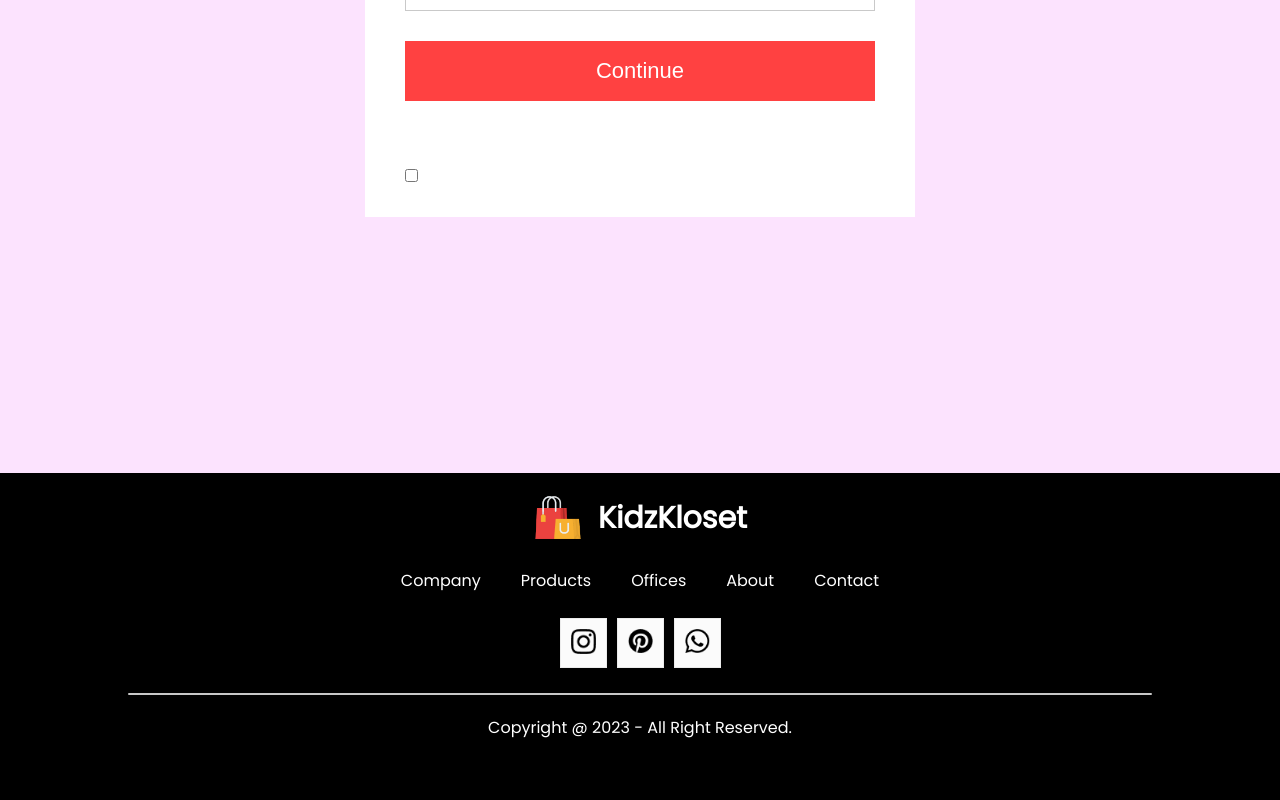
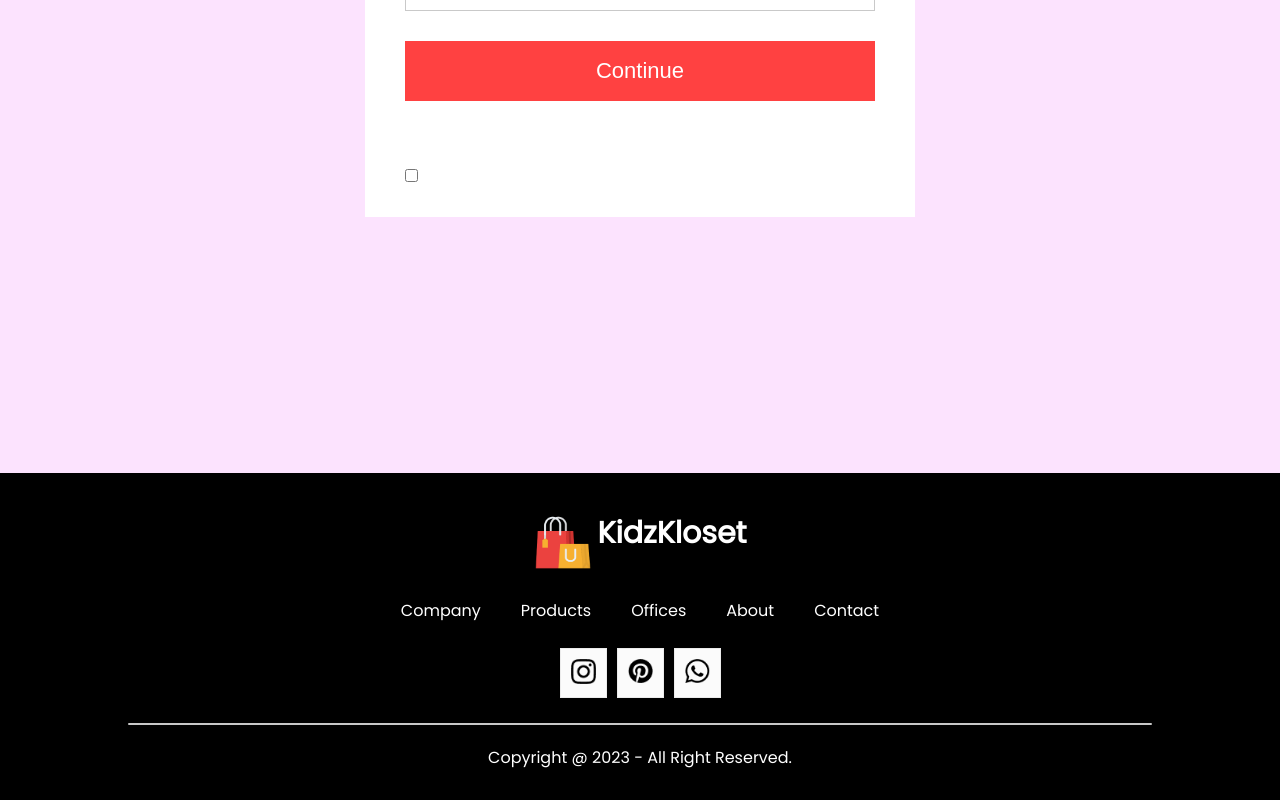
Before and after one commit to HanzlaSalfi/fyp, a React (Create React App) app in the folder frontend/: page /login in a window 1280 px wide. Shown: the part 422-1222 px from the top of the page. Before the commit the page ends 1192 px from the top, so only its background shows below. Built offline with nearby package versions, Linux system fonts and the light colour scheme; no server answers.

Commit message:
Update Footer.css

```diff
--- a/frontend/src/Components/Footer/Footer.css
+++ b/frontend/src/Components/Footer/Footer.css
@@ -9,7 +9,7 @@
 .footer-logo{
     display: flex;
     align-items: center;
-    gap: 15px;
+    gap: 4px;
 }
 .footer-logo p{
     color: #383838;
@@ -17,7 +17,8 @@
     font-weight: 700;
 }
 .footer-logo img{
-    width: 50px;
+    width: 60px;
+    padding-top:20px;
 }
 .footer-links{
     display: flex;
```
